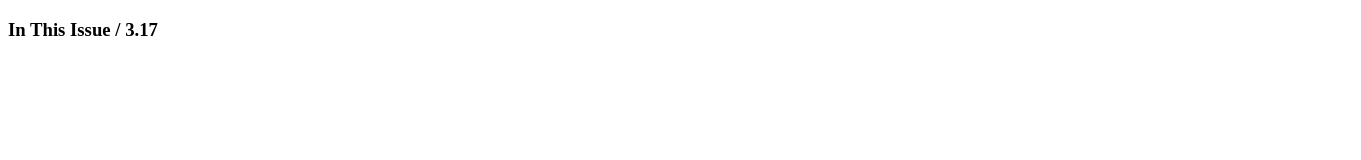
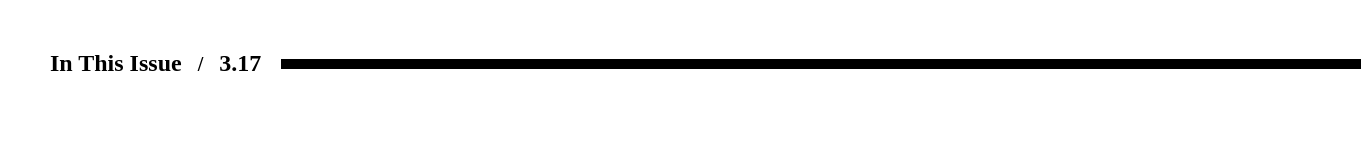
Before and after one commit to stratdv/baltmag, a plain HTML site: page index.html in a window 1280 px wide. Shown: the whole page, 1361 px wide, since content can reach past the window. Drawn offline with Linux system fonts and the light colour scheme.

Commit message:
add css line after date

```diff
--- a/css/main.css
+++ b/css/main.css
@@ -0,0 +1,28 @@
+body {
+  margin: 0;
+  padding: 0;
+}
+body {
+  margin: 50px;
+}
+h3 {
+  font-size: 1.5em;
+}
+header span:before {
+  content: "/";
+  font-size: 20px;
+  margin: 10px;
+}
+ header h3:after {
+   content: "";
+  position: absolute;
+  height: 5px;
+  border-bottom: 10px solid black;
+  top: 54px;
+  width: 1080px;
+
+ }
+ header h3 span:after {
+   content: "";
+   border: solid 10px white;
+ }
--- a/index.html
+++ b/index.html
@@ -7,7 +7,7 @@
 </head>
 <body>
   <header>
-    <h3>In This Issue / 3.17</h3>
+    <h3>In This Issue <span> 3.17</span></h3>
 
 
 
```
